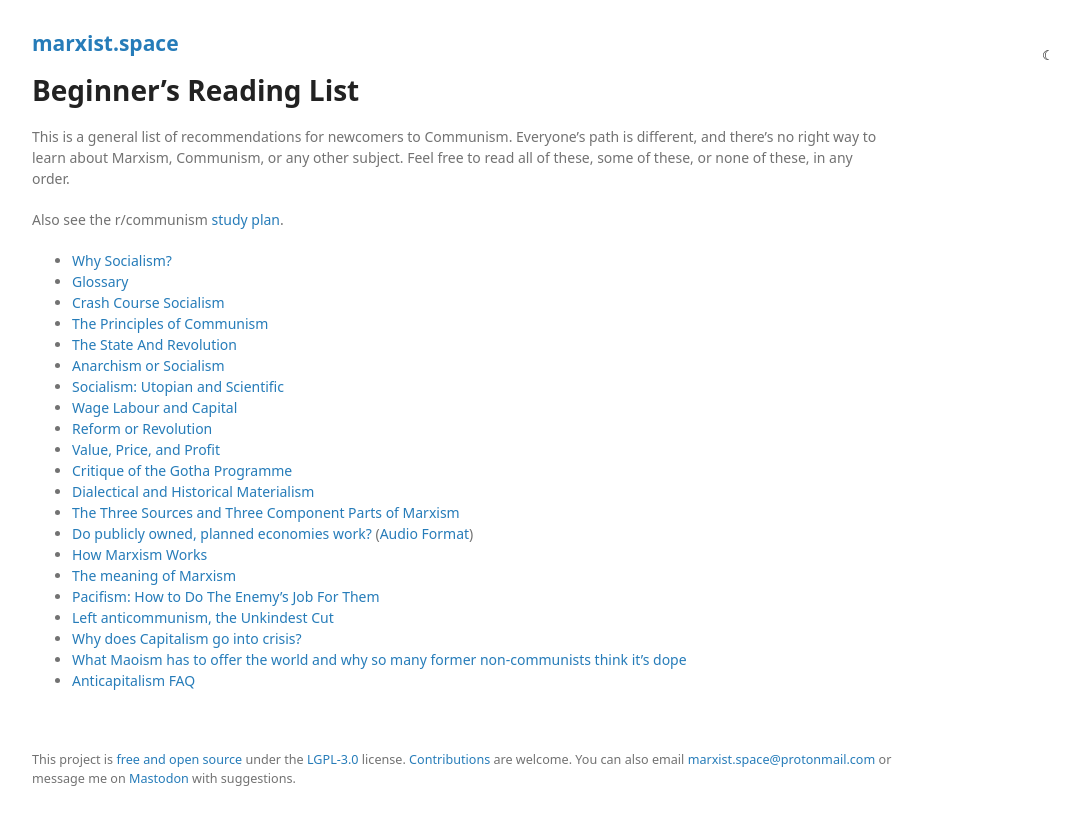
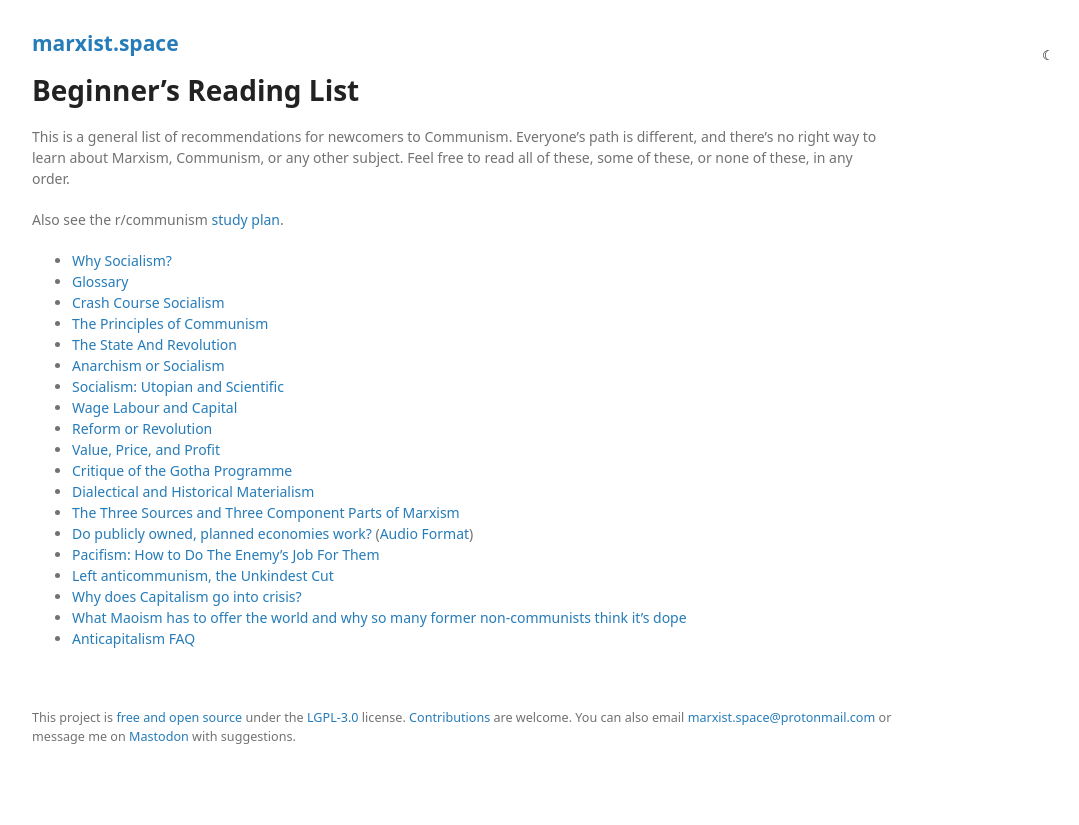
Before and after one commit to prolesoft/marxist.space, a Jekyll site: the page built from beginners-reading-list.md, in a window 1280 px wide. Shown: the top 825 px of the page, without its empty margins (178-1257 px from the left). Built offline with Jekyll 4.4.1, drawn with Linux system fonts in a browser that asks for light colours; our own code applies the rules of GitHub Pages for plain Markdown files.

Commit message:
remove trot resource and paid book

```diff
--- a/beginners-reading-list.md
+++ b/beginners-reading-list.md
@@ -28,8 +28,6 @@ Also see the r/communism
 * [Dialectical and Historical Materialism](https://www.marxists.org/reference/archive/stalin/works/1938/09.htm)
 * [The Three Sources and Three Component Parts of Marxism](https://www.marxists.org/archive/lenin/works/1913/mar/x01.htm)
 * [Do publicly owned, planned economies work?](https://gowans.blog/2012/12/21/do-publicly-owned-planned-economies-work/) ([Audio Format](https://youtube.com/playlist?list=PL0-IkmzWbjobDdDbSC_YgZfV94BQiRIB8))
-* [How Marxism Works](https://www.marxists.org/archive/harman/1979/marxism/index.html)
-* [The meaning of Marxism](https://www.amazon.com/Meaning-Marxism-Paul-DAmato/dp/1931859299)
 * [Pacifism: How to Do The Enemy's Job For Them](https://theredphoenixapl.org/2011/08/11/pacifism-how-to-do-the-enemys-job-for-them/)
 * [Left anticommunism, the Unkindest Cut](http://www.greanvillepost.com/2015/05/23/left-anticommunism-the-unkindest-cut/)
 * [Why does Capitalism go into crisis?](http://www.marxist.com/why-does-capitalism-go-into-crisis.htm)
```
